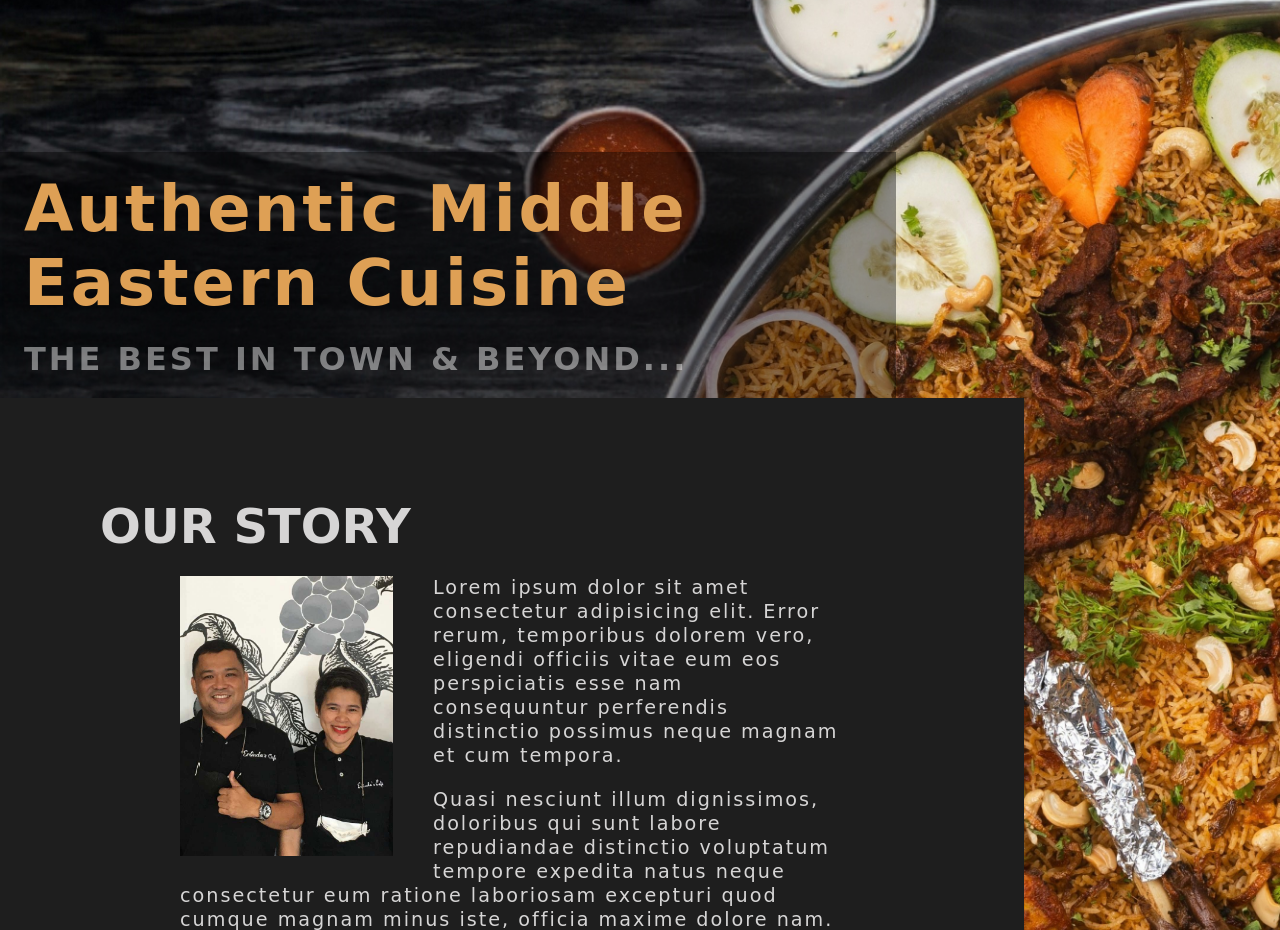
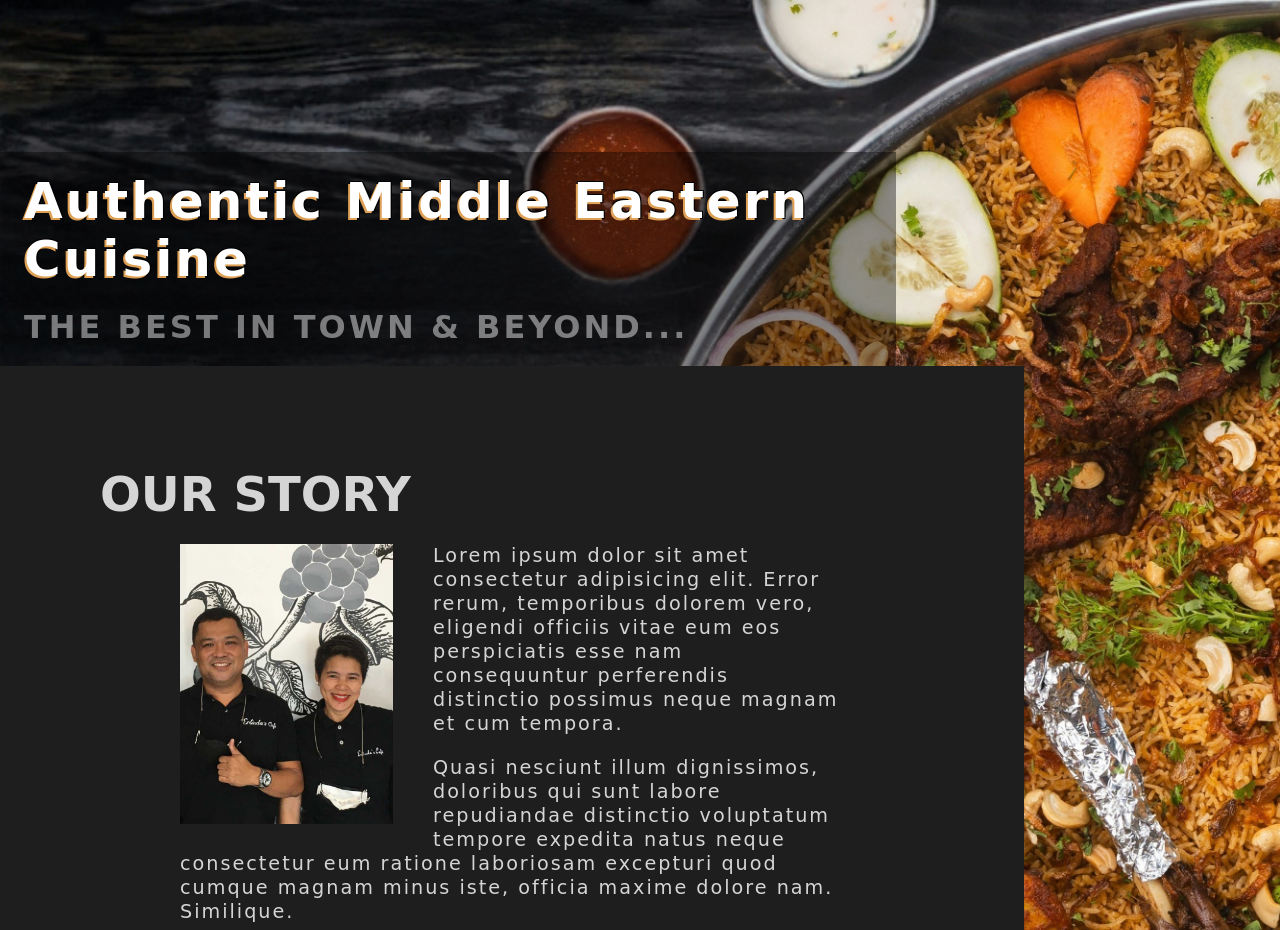
Before and after one commit to bhe2bhe/erlindascafe, a Django app: page /home in a window 1280 px wide. Shown: the part 68-998 px from the top of the page. Run offline with Django 5.2, Linux system fonts and the light colour scheme; some web fonts are replaced.

Commit message:
intro shadow and others

```diff
--- a/users/static/users/css/style.css
+++ b/users/static/users/css/style.css
@@ -127,7 +127,7 @@ header a img{
 }
 
 .intro {
-    color: rgb(222, 160, 85);
+    /* color: rgb(222, 160, 85); */
     margin-top: 220px;
     padding: 20px 24px;
     background-color: rgba(0, 0, 0, 0.401);
@@ -140,6 +140,12 @@ header a img{
 
 .intro h1 {
     font-size: 4rem;
+    color: white;
+    font-size: 50px;
+    text-shadow: -2px 2px 0 rgb(222, 160, 85),
+        1px 1px 0 #000,
+        1px -1px 0 #000,
+        -1px -1px 0 #000;
 }
 
 .intro h4 {
```
